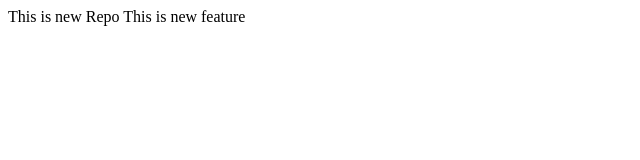
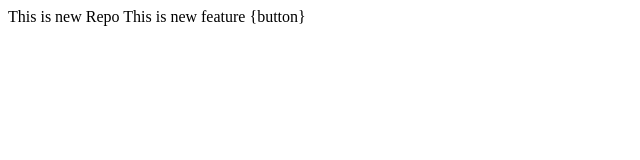
Before and after one commit to shubhamcode1195/localrepo, a plain HTML site: page index.html in a window 1280 px wide. Shown: the full height of the page, 0-640 px from the left. Drawn offline with Linux system fonts and the light colour scheme.

Commit message:
Add Button

```diff
--- a/index.html
+++ b/index.html
@@ -1,2 +1,2 @@
 <pr> This is new Repo</pr>
-<pr> This is new feature </pr>
+<pr> This is new feature {button}</pr>
```
